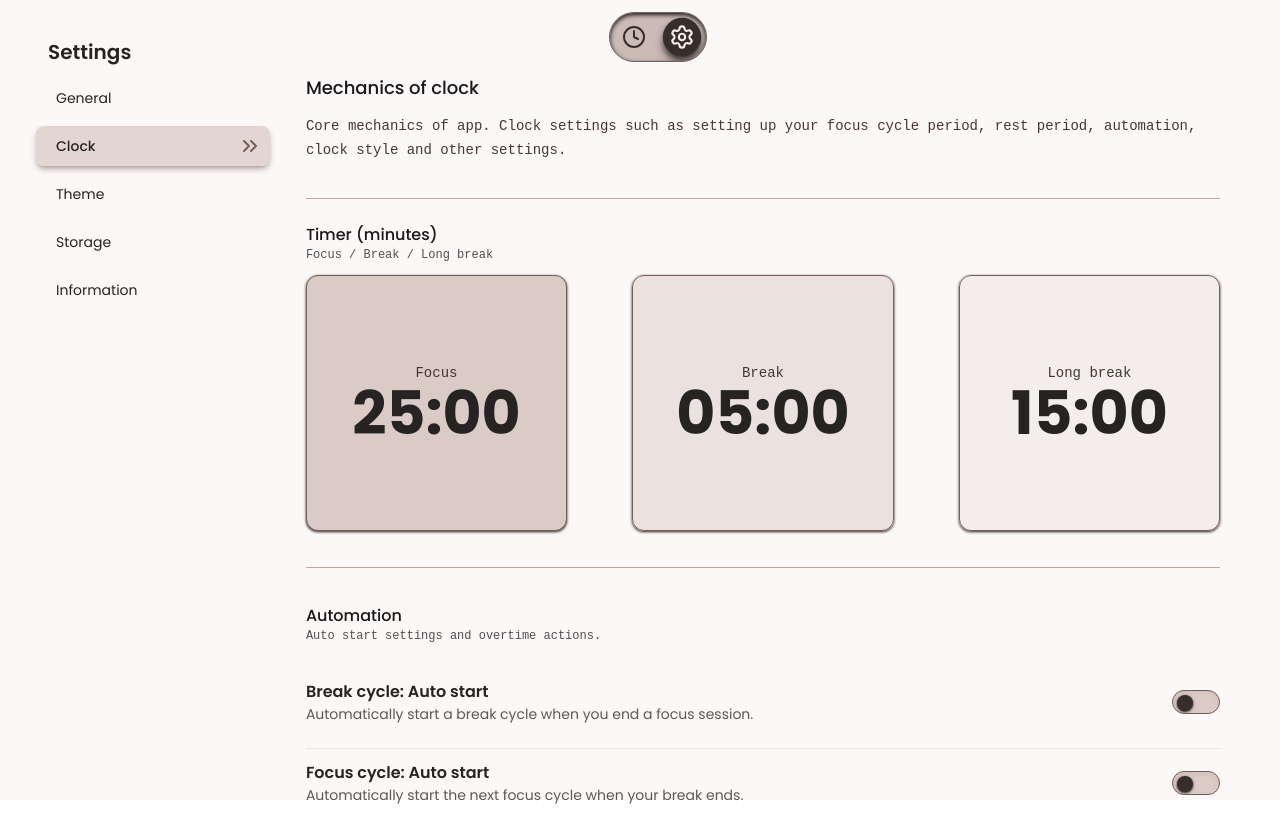
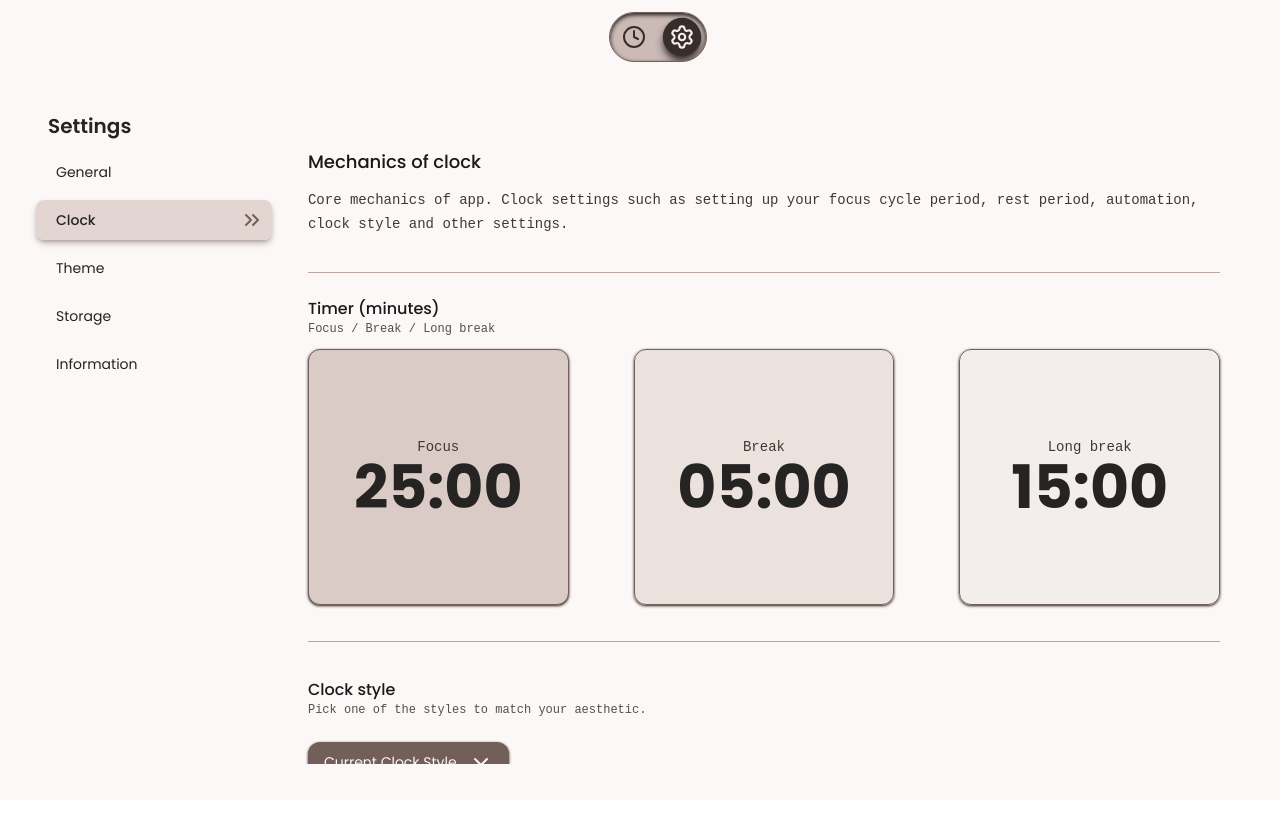
Before and after one commit to plwtx/chai.study, a React (Vite) app: page /settings in a window 1280 px wide. Both pictures are taken after a click on the item "Clock". After the commit the page ends 800 px from the top, so only its background shows below. Built offline with nearby package versions, Linux system fonts and the light colour scheme; a web font is replaced by a local one; what @toolwind/corner-shape would draw is missing.

Commit message:
FIX: Styling on theme settings page.

```diff
--- /dev/null
+++ b/src/features/settings/components/clock-styles.tsx
@@ -0,0 +1,21 @@
+import { ChevronDown, Lock } from "lucide-react";
+
+export default function ClockStyles() {
+  return (
+    <>
+      {/* Drop down selector */}
+      <button className="bg-brown-500 text-brown-50 shadow-brown-600 mt-6 flex items-center justify-center rounded-xl p-2 px-4 shadow-sm">
+        Current Clock Style
+        <span className="stroke-1 pl-3">
+          <ChevronDown />
+        </span>
+      </button>
+      {/* Old one (will update this in the future and use this one for better visuals) (DO NOT DELETE KEEP IT)  */}
+      {/* <div className="my-3 flex w-full items-center justify-between gap-6">
+      <div className="bg-brown-400 h-32 w-full rounded-xl" />
+      <div className="bg-brown-400 h-32 w-full rounded-xl" />
+      <div className="bg-brown-400 h-32 w-full rounded-xl" />
+    </div> */}
+    </>
+  );
+}
--- a/src/features/settings/components/settings-nav.tsx
+++ b/src/features/settings/components/settings-nav.tsx
@@ -18,7 +18,10 @@ export default function SettingsNav({
   onSelect,
 }: SettingsNavProps) {
   return (
-    <aside className="w-78" aria-label="Settings category selection sidebar.">
+    <aside
+      className="h-full w-78"
+      aria-label="Settings category selection sidebar."
+    >
       <h1 className="font-poppins text-brown-800 dark:text-dark-100 px-3 text-xl font-semibold">
         Settings
       </h1>
--- a/src/features/settings/components/timer-duration-card.tsx
+++ b/src/features/settings/components/timer-duration-card.tsx
@@ -46,7 +46,9 @@ export default function TimerDurationCard({
 
   const handleSave = async (newSeconds: number) => {
     await setDuration(field, newSeconds);
-    showSettingsToast(`${label} set to ${Math.floor(newSeconds / 60)} minutes.`);
+    showSettingsToast(
+      `${label} set to ${Math.floor(newSeconds / 60)} minutes.`
+    );
     onClose();
   };
 
--- a/src/features/settings/index.tsx
+++ b/src/features/settings/index.tsx
@@ -28,16 +28,19 @@ export default function Settings() {
   const ActivePanel = CATEGORY_COMPONENTS[activeId];
 
   return (
-    <div className="bg-brown-50 dark:bg-dark-600 font-poppins h-dvh w-full p-9">
+    <div className="bg-brown-50 dark:bg-dark-600 font-poppins h-full w-full p-9">
       <div className="flex h-full w-full flex-col items-center justify-center">
-        <div className="mt-19 flex h-dvh w-full max-w-7xl items-center justify-center">
+        <div className="flex h-full w-full max-w-7xl items-center justify-center pt-19">
           <div className="flex h-full w-full">
+            {/* Navigation */}
             <SettingsNav
               categories={CATEGORIES}
               activeId={activeId}
               onSelect={setActiveId}
             />
-            <main className="h-full w-full overflow-hidden rounded-2xl p-6 pt-9">
+            {/* Settings pages */}
+            <main className="h-full w-full overflow-y-auto rounded-2xl">
+              <div className="min-h-full p-6 pt-9 pb-6">
                 <AnimatePresence mode="wait">
                   <motion.div
                     key={activeId}
@@ -45,11 +48,11 @@ export default function Settings() {
                     animate={{ opacity: 1, x: 0 }}
                     exit={{ opacity: 0, x: 12 }}
                     transition={{ duration: 0.15, ease: "easeInOut" }}
-                  className="h-full w-full"
                   >
                     <ActivePanel />
                   </motion.div>
                 </AnimatePresence>
+              </div>
             </main>
           </div>
         </div>
--- a/src/features/settings/pages/settings-clock.tsx
+++ b/src/features/settings/pages/settings-clock.tsx
@@ -7,6 +7,7 @@ import TimerDurationCard, {
   type DurationField,
 } from "../components/timer-duration-card";
 import AutomationToggle from "../components/automation-toggle";
+import ClockStyles from "../components/clock-styles.tsx";
 
 export default function ClockSettings() {
   const focusDuration = useAppStore((s) => s.settings.focusDuration);
@@ -74,6 +75,14 @@ export default function ClockSettings() {
       </div>
 
       <HorizontalDivider className="my-9" />
+      {/* Clock styles */}
+      <SubHeaderDescription
+        header={"Clock style"}
+        description={"Pick one of the styles to match your aesthetic."}
+        className="mt-6"
+      />
+      <ClockStyles />
+      <HorizontalDivider className="my-9" />
 
       <SubHeaderDescription
         header={"Automation"}
--- a/src/features/settings/pages/settings-theme.tsx
+++ b/src/features/settings/pages/settings-theme.tsx
@@ -178,7 +178,7 @@ export default function ThemeSettings() {
           <div className="flex items-center gap-4 py-4">
             <button
               onClick={() => setColorPickerOpen(!colorPickerOpen)}
-              className="border-brown-600 shadow-brown-300 dark:shadow-dark-900 dark:border-dark-900 flex cursor-pointer items-center gap-3 rounded-lg border p-2 px-4 shadow-md"
+              className="border-brown-200/75 shadow-brown-300 dark:bg-dark-900/45 bg-brown-100 dark:border-dark-900 flex cursor-pointer items-center gap-3 rounded-lg border p-2 px-4 shadow-sm dark:shadow-black"
             >
               <div
                 className="h-6 w-6 rounded-full border border-black/10"
@@ -214,7 +214,7 @@ export default function ThemeSettings() {
             />
             <button
               onClick={() => fileInputRef.current?.click()}
-              className="border-brown-600 dark:shadow-dark-900 dark:border-dark-900 shadow-brown-300 flex cursor-pointer items-center gap-2 rounded-lg border p-2 px-4 text-xs shadow-md"
+              className="border-brown-200/75 shadow-brown-300 dark:bg-dark-900/45 bg-brown-100 dark:border-dark-900 flex cursor-pointer items-center gap-3 rounded-lg border p-2 px-4 shadow-sm dark:shadow-black"
             >
               <Upload size={14} />
               Upload image
--- a/src/index.css
+++ b/src/index.css
@@ -33,7 +33,7 @@
 
 /* Side scrollbar */
 ::-webkit-scrollbar {
-  width: 6px;
+  width: 3px;
 }
 
 ::-webkit-scrollbar-track {
@@ -41,12 +41,16 @@
 }
 
 ::-webkit-scrollbar-thumb {
-  background-color: #6d2323; /* Thumb color */
-  border-radius: 0px;
+  background-color: #bba6a0; /* Light mode */
+  border-radius: 9px;
+}
+
+.dark ::-webkit-scrollbar-thumb {
+  background-color: #1b1a19; /* Dark mode */
 }
 
 :root {
-  --accent: #6d2323;
+  --accent: #453632;
   --bg-image: none;
 }
 
```
Lines whose indentation alone changed are shown as unchanged.
